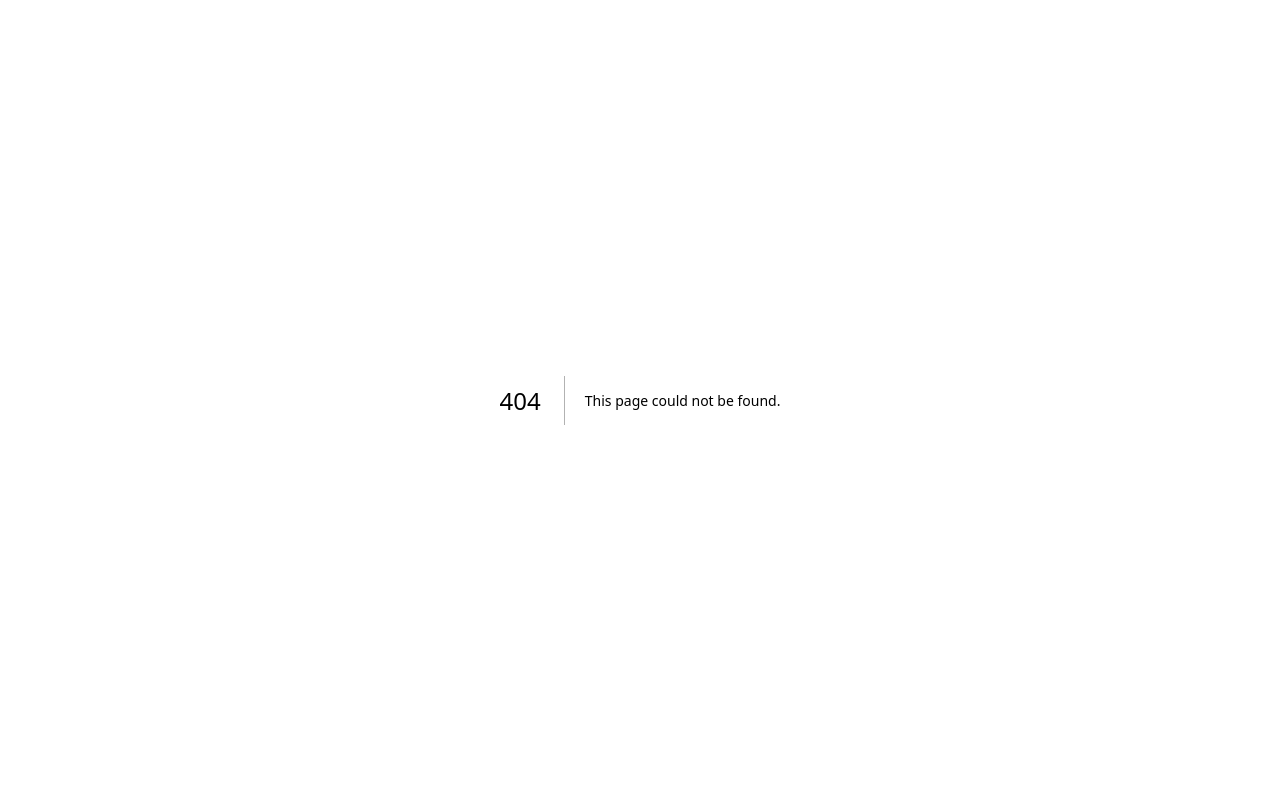
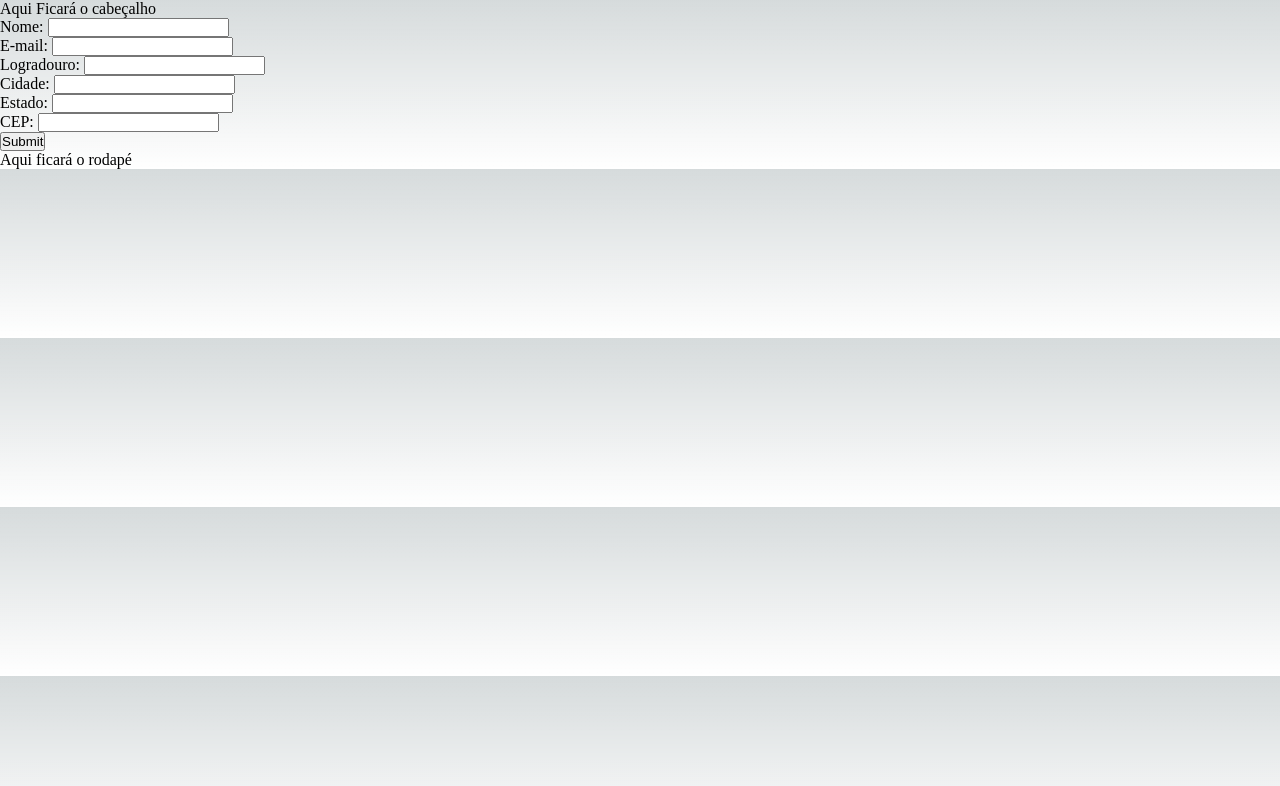
Before and after one commit to EduardoGomesSa/cadastro-cliente-next, a Next.js app: page /formulario in a window 1280 px wide. Before the commit this address had no page. Shown: the top 786 px of the page. Built offline with nearby package versions, Linux system fonts and the light colour scheme.

Commit message:
criação das pastas que ficará o footer e o header

```diff
--- /dev/null
+++ b/src/components/footer.tsx
@@ -0,0 +1,7 @@
+export default function Footer(){
+    return (
+        <div>
+            Aqui ficará o rodapé
+        </div>
+    )
+}
--- /dev/null
+++ b/src/components/header.tsx
@@ -0,0 +1,7 @@
+export default function Header(){
+    return (
+        <div>
+            Aqui Ficará o cabeçalho
+        </div>
+    )
+}
--- /dev/null
+++ b/src/pages/formulario.tsx
@@ -0,0 +1,13 @@
+import Footer from "../components/footer";
+import Header from "../components/header";
+import Cadastro from "../formularios/cadastro";
+
+export default function CadastroCliente(){
+    return (
+        <div>
+            <Header />
+            <Cadastro />
+            <Footer />
+        </div>
+    )
+}
```
Also changed, not shown: src/formularios/cadastro.tsx (renamed from src/pages/formularios/cadastro.tsx).
